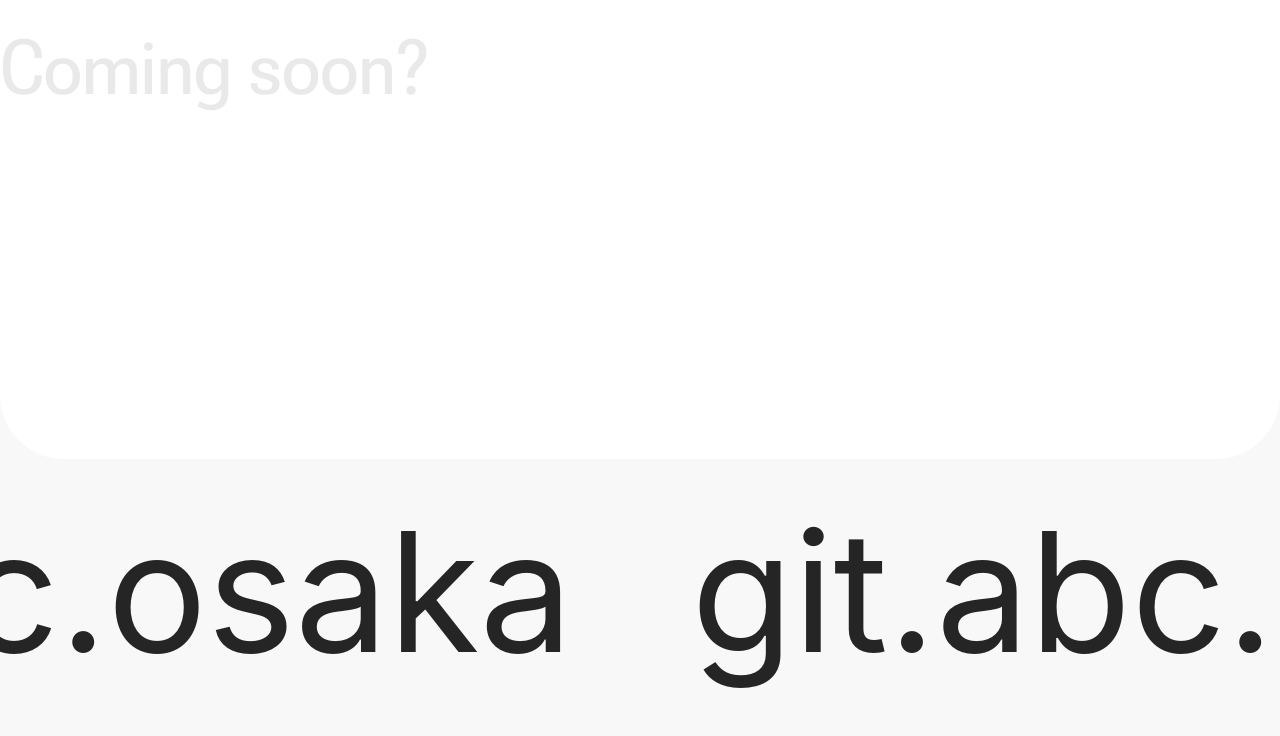
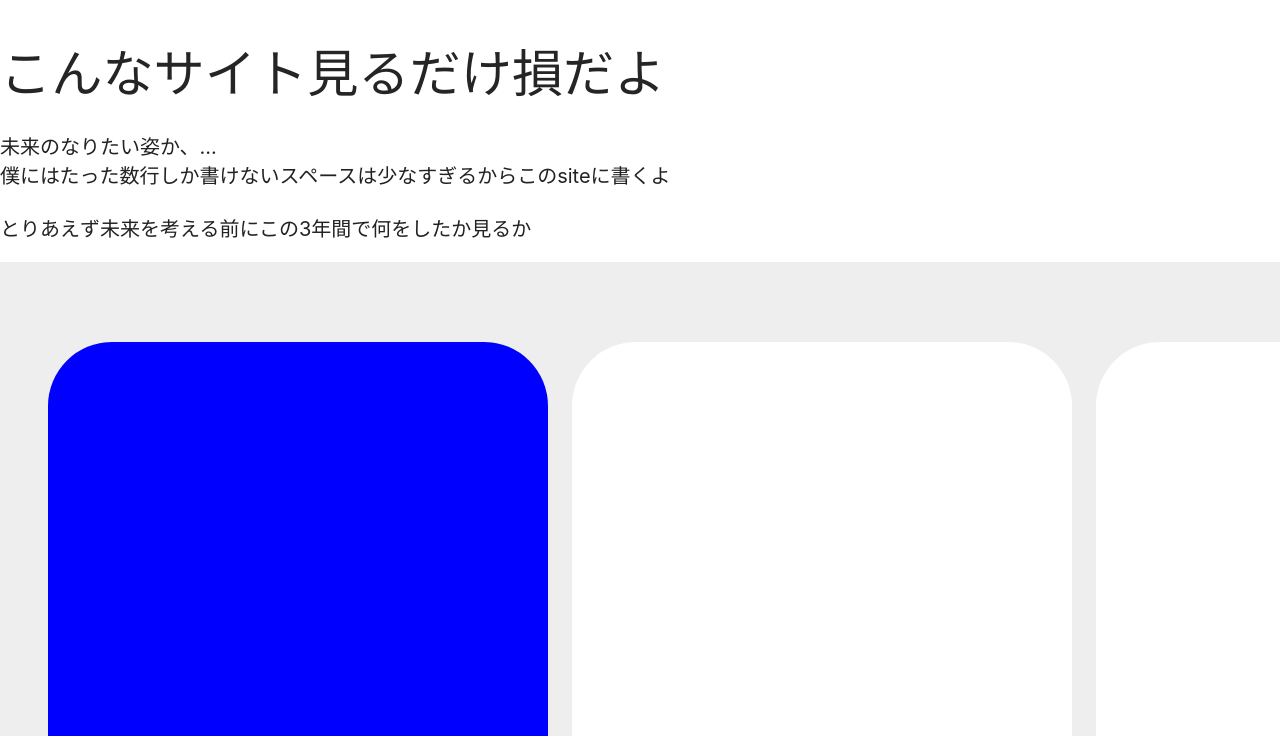
Before and after one commit to applemango/applemango.github.io, a Next.js app: page /future in a window 1280 px wide. Shown: the part 420-1156 px from the top of the page. Built offline with nearby package versions, Linux system fonts and the light colour scheme.

Commit message:
add horizontal scroll

```diff
--- /dev/null
+++ b/pages/future/components/scrollHorizontalv2.tsx
@@ -0,0 +1,81 @@
+import { useEffect, useRef, useState } from "react";
+import useScrollPosition from "../../../components/hook/useScrollPosition";
+import useWindowSize from "../../../components/hook/useWindowSize";
+
+type element = React.ReactComponentElement<any>
+type elements = Array<element>
+
+const ScrollHorizontal = ({children}:{
+    children: element | elements
+}) => {
+    const scrollPosition = useScrollPosition();
+    const [elementWidth, setElementWidth] = useState(0)
+    const [elementTop, setElementTop] = useState(0)
+    const [horizontal, setHorizontal] = useState(false)
+    const [elementTransformX, setElementTransformX] = useState(0)
+    const [end, setEnd] = useState(false)
+    const [elementEndPositionY, setElementEndPositionY] = useState(0)
+    const [elementEndPositionX, setElementEndPositionX] = useState(0)
+    const windowSize = useWindowSize();
+    const ref = useRef<any>(null)
+    useEffect(() => {
+        if(!process.browser)
+            return
+        window.scrollTo({
+            top: 0
+        })
+    }, [windowSize])
+    useEffect(()=> {
+        if(!ref?.current)
+            return
+        const h = window.innerHeight
+        const w = window.innerWidth
+        const x = w - h
+        setElementWidth(ref.current.offsetWidth)
+        setElementTop(ref.current.getBoundingClientRect().top)
+    },[ref, windowSize])
+    useEffect(()=> {
+        const h = window.innerHeight
+        const w = window.innerWidth
+        const x = w - h
+        setHorizontal(false)
+        setEnd(false)
+        if(elementTop > scrollPosition)
+            return
+
+        if(elementTop + elementWidth < scrollPosition + h + x)
+            return setEnd(true)
+
+        const pnr = elementTop + elementWidth - scrollPosition
+        setHorizontal(true)
+
+        setElementTransformX(elementWidth - pnr)
+    },[scrollPosition, elementWidth, elementTop, windowSize])
+    useEffect(()=> {
+        if(!ref?.current)
+            return
+        const h = window.innerHeight
+        const w = window.innerWidth
+        const x = w - h
+        setElementEndPositionY(elementWidth - window.innerHeight - x)
+        setElementEndPositionX(elementWidth - window.innerWidth)
+    },[scrollPosition, elementWidth, elementTop, windowSize])
+    return <div ref={ref} style={{
+        height: process.browser ? elementWidth - (window.innerWidth - window.innerHeight) : elementWidth,
+        width: "fit-content",
+    }}>
+        <div style={Object.assign({
+            width: "fit-content",
+            height: "fit-content",
+        }, (horizontal &&  !end) && {
+            position: "fixed",
+            top: 0,
+            transform: `translateX(-${elementTransformX}px)`
+        }, end && {
+            transform: `translateX(-${elementEndPositionX}px) translateY(${elementEndPositionY}px)`
+        }) as any}>
+            {children}
+        </div>
+    </div>
+}
+export default ScrollHorizontal;
--- a/pages/future/index.tsx
+++ b/pages/future/index.tsx
@@ -1,60 +1,40 @@
+import { MarkGithubIcon } from "@primer/octicons-react"
 import Footer from "./components/footer"
 import Header from "./components/header"
 import ScrollClipAnimationText from "./components/scrollClipAnimationText"
+import ScrollHorizontal from "./components/scrollHorizontalv2"
 import { Char, ScrollText } from "./components/scrollText"
 import { TitleTextWithSimpleShowAnimation } from "./components/Text"
 
-const Future = () => {
-    return <div>
-        <div style={{backgroundColor: "#f8f8f8"}}>
+const TimeLine = () => {
+
+}
+type element = React.ReactComponentElement<any>
+type elements = Array<element>
+
+const Main = ({children}:{
+    children: element | elements
+}) => {
+    return <div style={{backgroundColor: "#f8f8f8"}}>
     <div style={{borderRadius: "0 0 64px 64px", backgroundColor: "#fff", minHeight: "calc(100vh - 250px)", paddingBottom: 64}}>
         <div style={{
-                    height: "100vh"
+            minHeight: "100vh"
         }}>
-                    <Header page={{
-                        "home": "/",
-                        "future": "/future",
-                        "about": "/"
-                    }} />
-                    <TitleTextWithSimpleShowAnimation style={{
-                        fontSize: "15vw",
-                        marginBottom: 24
-                    }} text={<>
-                        <Char char={"H"} />
-                        <Char char={"e"} />
-                        <Char char={"l"} />
-                        <Char char={"l"} />
-                        <Char char={"o"} />
-                        <Char char={","} />
-                        <span> </span>
-                        <Char char={"w"} />
-                        <Char char={"o"} />
-                        <Char char={"r"} />
-                        <Char char={"l"} />
-                        <Char char={"d"} />
-                        <Char char={"!"} />
-                    </>} />
-                    <TitleTextWithSimpleShowAnimation style={{
-                        marginTop: 24
-                    }} delay={1} text={
-                        <ScrollClipAnimationText style={{
-                            fontSize: "6vw",
-                            fontWeight: 500,
-                            marginTop: 24
-                        }} text="Coming soon?" />
-                    } />
-                </div>
-                {/*<ScrollClipAnimationText style={{fontSize: 24}} text="にしてもこのサイトどうしよう" />*/}
+            {children}
         </div>
     </div>
-        <Footer texts={[{
+</div>
+}
+
+const footerTexts = [{
     animationDuration: 8000,
     text: "git.abc.osaka　　abc.osaka",
     width: 180
 },{
     text: "FOR SCHOOL RULE",
     width: 140
-        }]} links={[{
+}]
+const footerLinks = [{
     href: "https://github.com/applemango/applemango.github.io/blob/main/pages/future/index.tsx",
     content: "このサイトのコード | source code"
 },{
@@ -66,7 +46,82 @@ const Future = () => {
 },{
     href: "https://abc.osaka",
     content: "メインページ | Main Page"
-        }]} />
+}]
+
+const TextNormal = ({children, margin = false}:{
+    children: string | React.ReactElement<any>,
+    margin?: boolean
+}) => {
+    return <div>
+        <p style={{
+            fontSize: 20,
+            color: "#222",
+            margin: margin ? "initial" : `${margin} 0`
+        }}>
+            {children}
+        </p>
+    </div>
+}
+
+const Future = () => {
+    return <div>
+        <Header page={{
+            "home": "/",
+            "future": "/future",
+            "about": "/"
+        }} />
+        <Main>
+            <TitleTextWithSimpleShowAnimation style={{
+                fontSize: "15vw",
+                marginBottom: 24,
+                fontWeight: 500,
+            }} text={"Hello, world!"} />
+            <TitleTextWithSimpleShowAnimation delay={.5} style={{
+                fontSize: "4vw",
+                marginBottom: 24,
+                fontWeight: 500,
+            }} text={"こんなサイト見るだけ損だよ"} />
+            <TextNormal>
+                未来のなりたい姿か、...
+                <br />
+                僕にはたった数行しか書けないスペースは少なすぎるからこのsiteに書くよ
+                <br />
+                <br/>
+                とりあえず未来を考える前にこの3年間で何をしたか見るか
+            </TextNormal>
+            <ScrollHorizontal>
+                <div>
+
+                </div>
+            <div style={{
+                    height: "100vh",
+                    display: "flex",
+                    alignItems: "center",
+                    flexWrap: "nowrap",
+                    width: "fit-content",
+                    padding: "0 24px",
+                    backgroundColor: "#eee",
+                }}>
+                    {(new Array(10)).fill(0).map((_, i) => <div key={i} style={{
+                        height: "80%",
+                        width: 500,
+                        backgroundColor: i == 9 ? "red" : i == 0 ? "blue" : "#fff",
+                        borderRadius: "64px",
+                        marginLeft: 24,
+                    }}>
+                    </div>)}
+                </div>
+            </ScrollHorizontal>
+            <div>
+                ではまたいつか
+
+                それにしてもよく許可してくれたな、QRコード書くの
+            </div>
+        </Main>
+        <Footer
+            texts={footerTexts}
+            links={footerLinks}
+        />
     </div>
 }
 export default Future
```
Also changed, not shown: 1 other file (tests, documents, lock files or other folders). Lines whose indentation alone changed are shown as unchanged.
